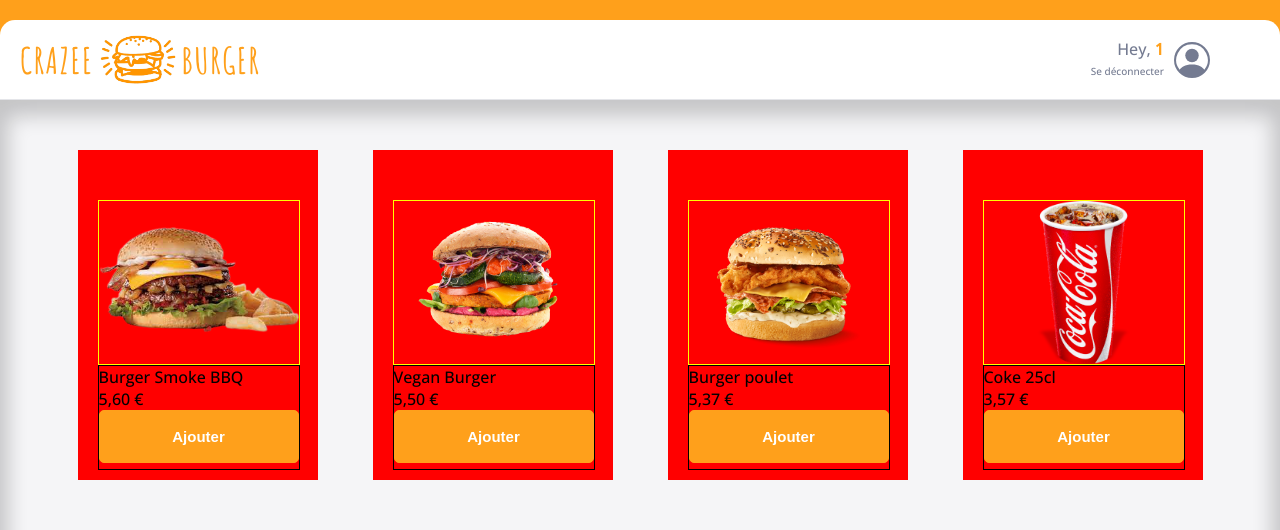
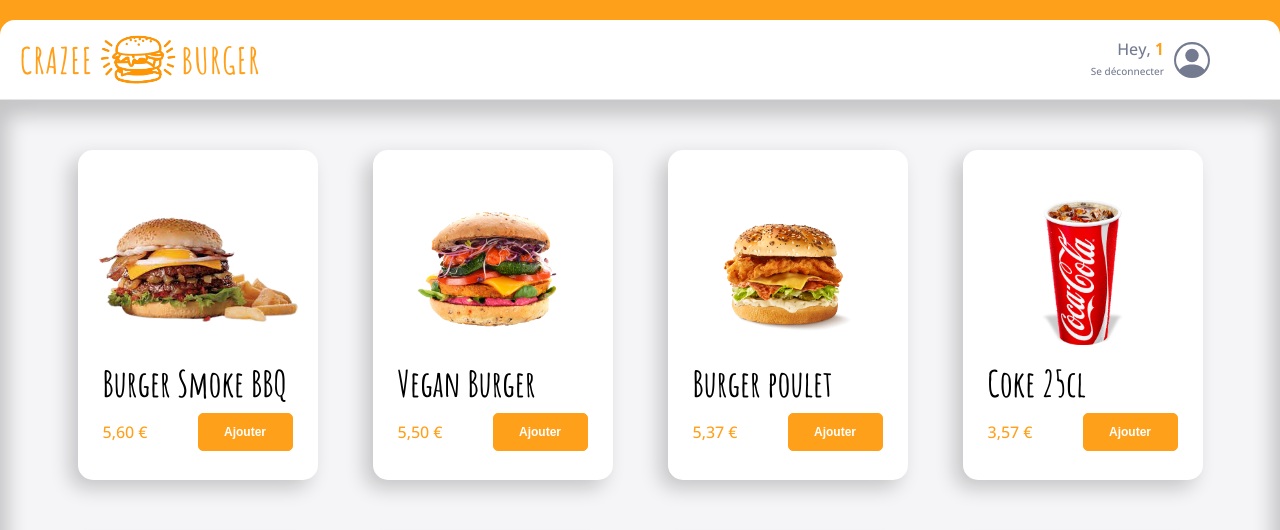
Before and after one commit to duftor/crazee-burger, a React (Create React App) app: page /order/1 in a window 1280 px wide. Shown: the top 530 px of the page. Built offline with nearby package versions, Linux system fonts and the light colour scheme.

Commit message:
💄 F05 : ORDER > Product > Restyle cards

```diff
--- a/src/components/pages/order/Main/Main.js
+++ b/src/components/pages/order/Main/Main.js
@@ -2,7 +2,7 @@
 import styled from "styled-components"
 import { theme } from "../../../../theme/index"
 
-import Menu from "../Menu/Menu"
+import Menu from "./Menu"
 
 export default function Main() {
 	return (
--- a/src/components/pages/order/Product.js
+++ b/src/components/pages/order/Product.js
@@ -2,6 +2,7 @@
 import styled from "styled-components"
 import { formatPrice } from "../../../utils/maths"
 import PrimaryButton from "../../reusable-ui/PrimaryButton"
+import { theme } from "../../../theme/index"
 
 export default function Product({ id, title, imageSource, price }) {
 	return (
@@ -13,7 +14,9 @@
 				<div className="title">{title}</div>
 				<div className="description">
 					<div className="price">{formatPrice(price)}</div>
-					<PrimaryButton label={"Ajouter"} className="add-btn" />
+					<div className="btn">
+						<PrimaryButton label={"Ajouter"} className="add-btn" />
+					</div>
 				</div>
 			</div>
 		</ProductStyled>
@@ -21,7 +24,6 @@
 }
 
 const ProductStyled = styled.div`
-	background: red;
 	height: 300px;
 	width: 200px;
 
@@ -30,40 +32,81 @@
 	padding: 20px;
 	padding-bottom: 10px;
 
-	/* background: white;
+	background: white;
 	box-shadow: -8px 8px 20px rgba(0, 0, 0, 0.2);
-	border-radius: 15px; */
+	border-radius: 15px;
 
 	.image {
-		border: 1px solid yellow;
 		width: 100%;
 		height: auto;
 		margin-top: 30px;
+		margin-bottom: 20px;
+
 		img {
 			width: 100%;
 			height: 100%;
 			object-fit: contain;
-			/* padding: 50px 20px 15px 20px; */
 		}
 	}
 
 	.info-text {
-		border: 1px solid black;
-		width: 100%;
+		display: grid;
+		grid-template-rows: 30% 70%;
+		padding: 5px;
+
+		.title {
+			margin: auto 0;
+			width: 100%;
+			position: relative;
+			bottom: 10px;
+
+			font-size: 36px;
+			font-weight: 700;
+			color: black;
+			text-align: left;
+
+			font-family: "Amatic SC", cursive;
+			white-space: nowrap;
+			overflow: hidden;
+			text-overflow: ellipsis;
+		}
+
+		.description {
+			display: grid;
+			grid-template-columns: 1fr 1fr;
+
+			.price {
+				display: flex;
+				justify-content: flex-start;
+				align-items: center;
+				font-weight: 400;
+				color: #ffa01b;
+
+				white-space: nowrap;
+				overflow: hidden;
+				text-overflow: ellipsis;
+			}
+
+			.btn {
+				display: flex;
+				justify-content: flex-end;
+				align-items: center;
+				font-size: 18px;
+
+				.add-btn {
+					font-size: 12px;
+					cursor: pointer;
+					padding: 12px;
+				}
+			}
+		}
 	}
 
 	/* .card-info {
 		margin: 15px 20px 10px 20px;
 		h1 {
-			font-family: "Amatic SC", cursive;
-			font-weight: 700;
-			font-size: 36px;
-			line-height: 45.4px;
-			text-align: left;
-			margin: 0;
-			white-space: nowrap;
-			overflow: hidden;
-			text-overflow: ellipsis;
+
+
 		}
 
 		.bottom-info {
```
Also changed, not shown: src/components/pages/order/Main/Menu.js (renamed from src/components/pages/order/Menu/Menu.js).
